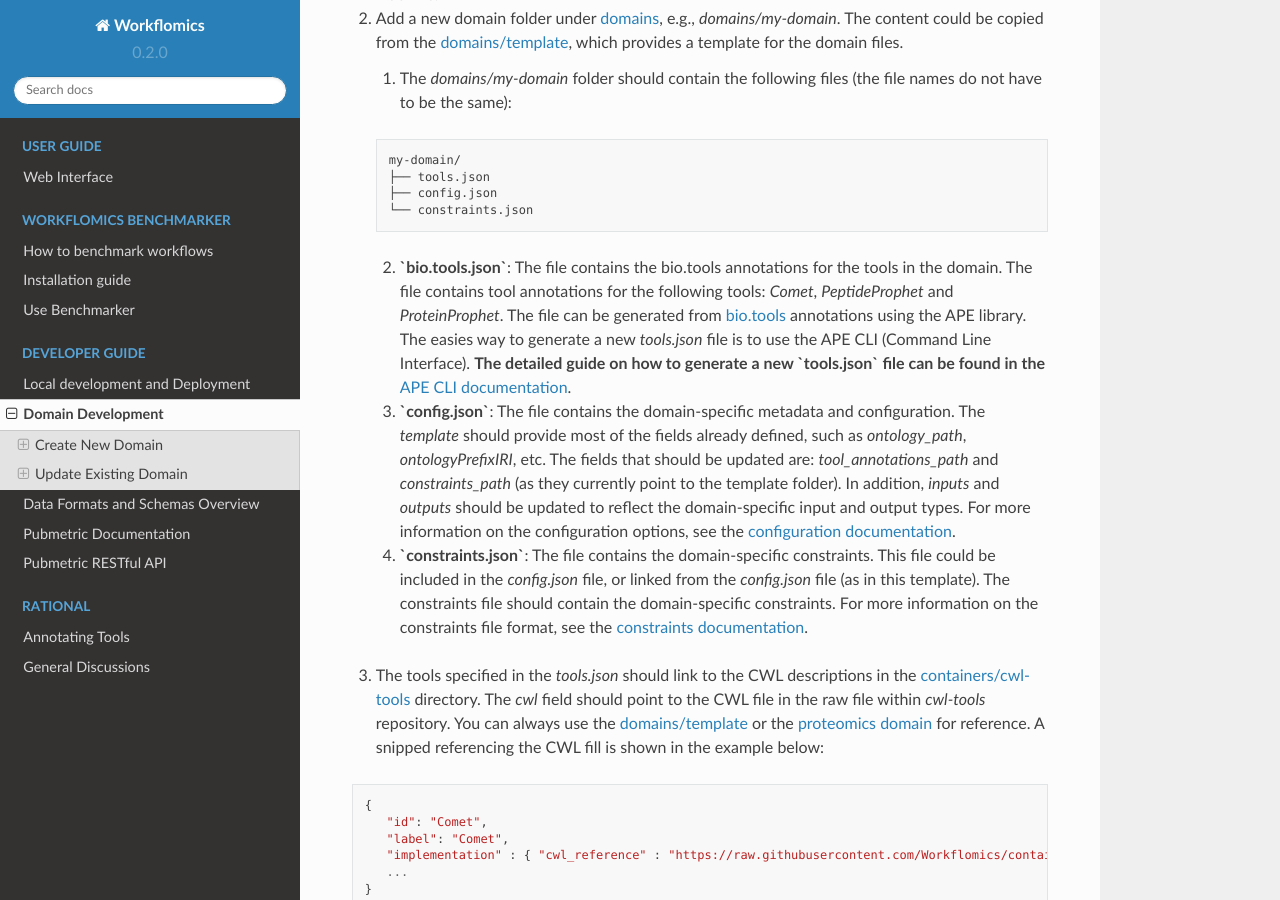
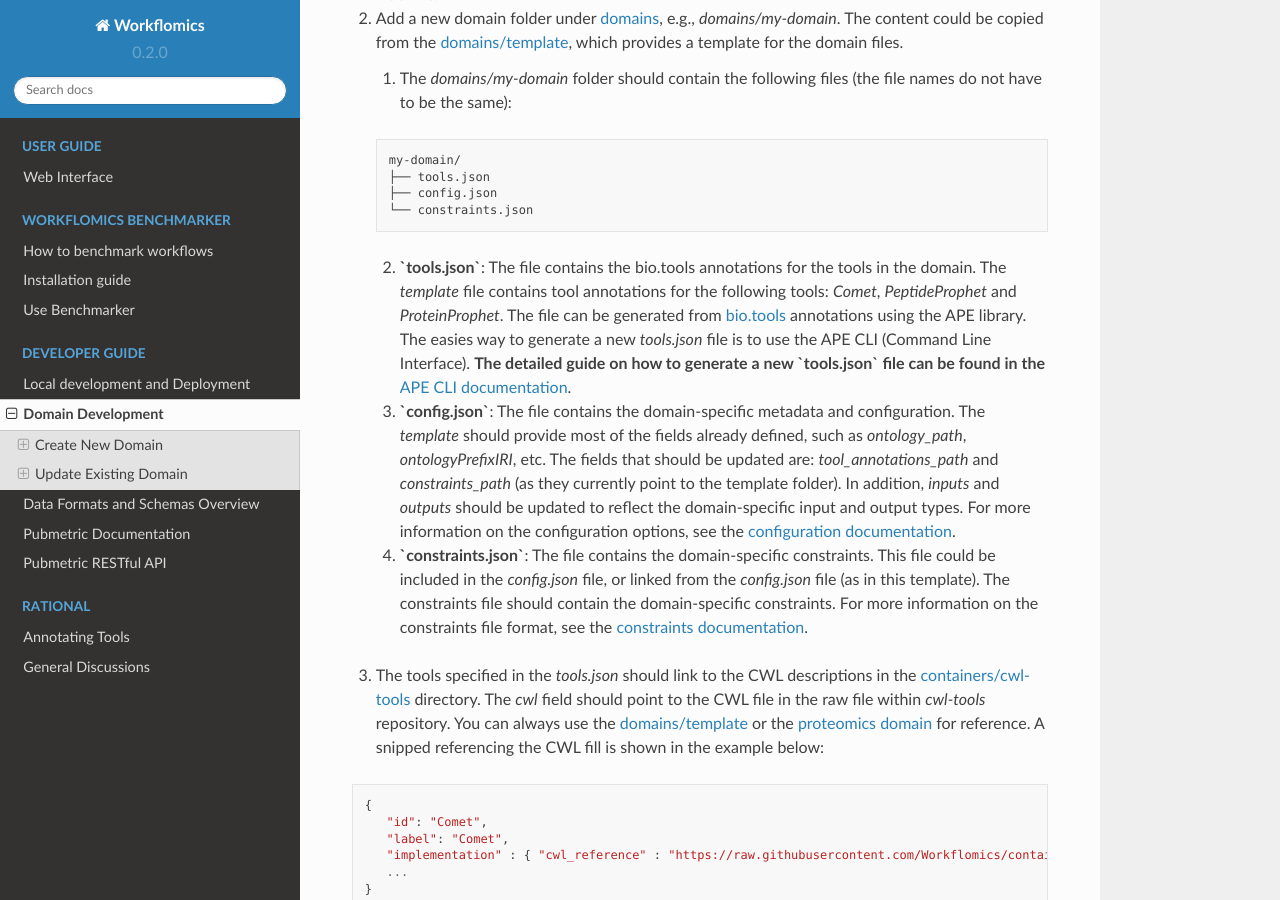
Before and after one commit to Workflomics/workflomics-readthedocs, a Sphinx documentation site: the page built from docs/source/developer-guide/domain-development.rst, in a window 1280 px wide and 900 px high, scrolled down 715 px. Built offline with Sphinx 7.4.7 and the Read the Docs theme 2.0.0, drawn with Linux system fonts in a browser that asks for light colours.

Commit message:
Fixed file naming from `bio.tools.json to `tools.json` + a small readme update

```diff
--- a/docs/source/developer-guide/domain-development.rst
+++ b/docs/source/developer-guide/domain-development.rst
@@ -33,7 +33,7 @@ Setup the Domain Description
       ├── config.json
       └── constraints.json
 
-   2. **`bio.tools.json`**: The file contains the bio.tools annotations for the tools in the domain. The file contains tool annotations for the following tools: `Comet`, `PeptideProphet` and `ProteinProphet`. The file can be generated from `bio.tools <https://bio.tools>`_ annotations using the APE library. The easies way to generate a new `tools.json` file is to use the APE CLI (Command Line Interface). **The detailed guide on how to generate a new `tools.json` file can be found in the** `APE CLI documentation <https://ape-framework.readthedocs.io/en/v2.4/docs/developers/cli.html#convert-tools>`_.
+   2. **`tools.json`**: The file contains the bio.tools annotations for the tools in the domain. The `template` file contains tool annotations for the following tools: `Comet`, `PeptideProphet` and `ProteinProphet`. The file can be generated from `bio.tools <https://bio.tools>`_ annotations using the APE library. The easies way to generate a new `tools.json` file is to use the APE CLI (Command Line Interface). **The detailed guide on how to generate a new `tools.json` file can be found in the** `APE CLI documentation <https://ape-framework.readthedocs.io/en/v2.4/docs/developers/cli.html#convert-tools>`_.
    3. **`config.json`**: The file contains the domain-specific metadata and configuration.  The `template` should provide most of the fields already defined, such as `ontology_path`, `ontologyPrefixIRI`, etc. The fields that should be updated are: `tool_annotations_path` and `constraints_path` (as they currently point to the template folder). In addition, `inputs` and `outputs` should be updated to reflect the domain-specific input and output types. For more information on the configuration options, see the `configuration documentation <https://ape-framework.readthedocs.io/en/latest/docs/specifications/domain.html#core-configuration>`_.
    4. **`constraints.json`**: The file contains the domain-specific constraints. This file could be included in the `config.json` file, or linked from the `config.json` file (as in this template). The constraints file should contain the domain-specific constraints. For more information on the constraints file format, see the `constraints documentation <https://ape-framework.readthedocs.io/en/latest/docs/specifications/constraints.html#constraint-templates>`_.
 
```
Also changed, not shown: README.md (+1 -5 lines).
